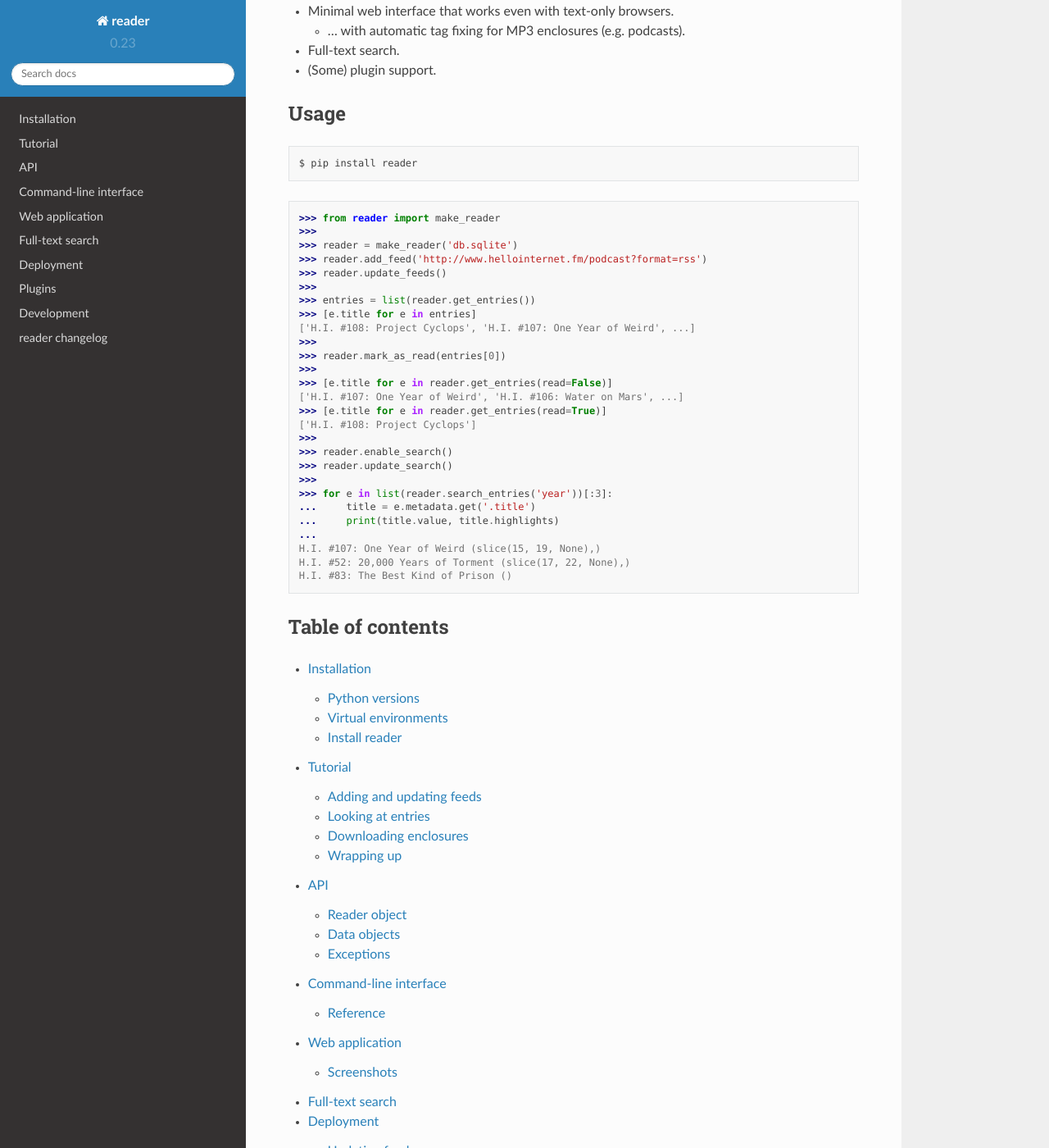
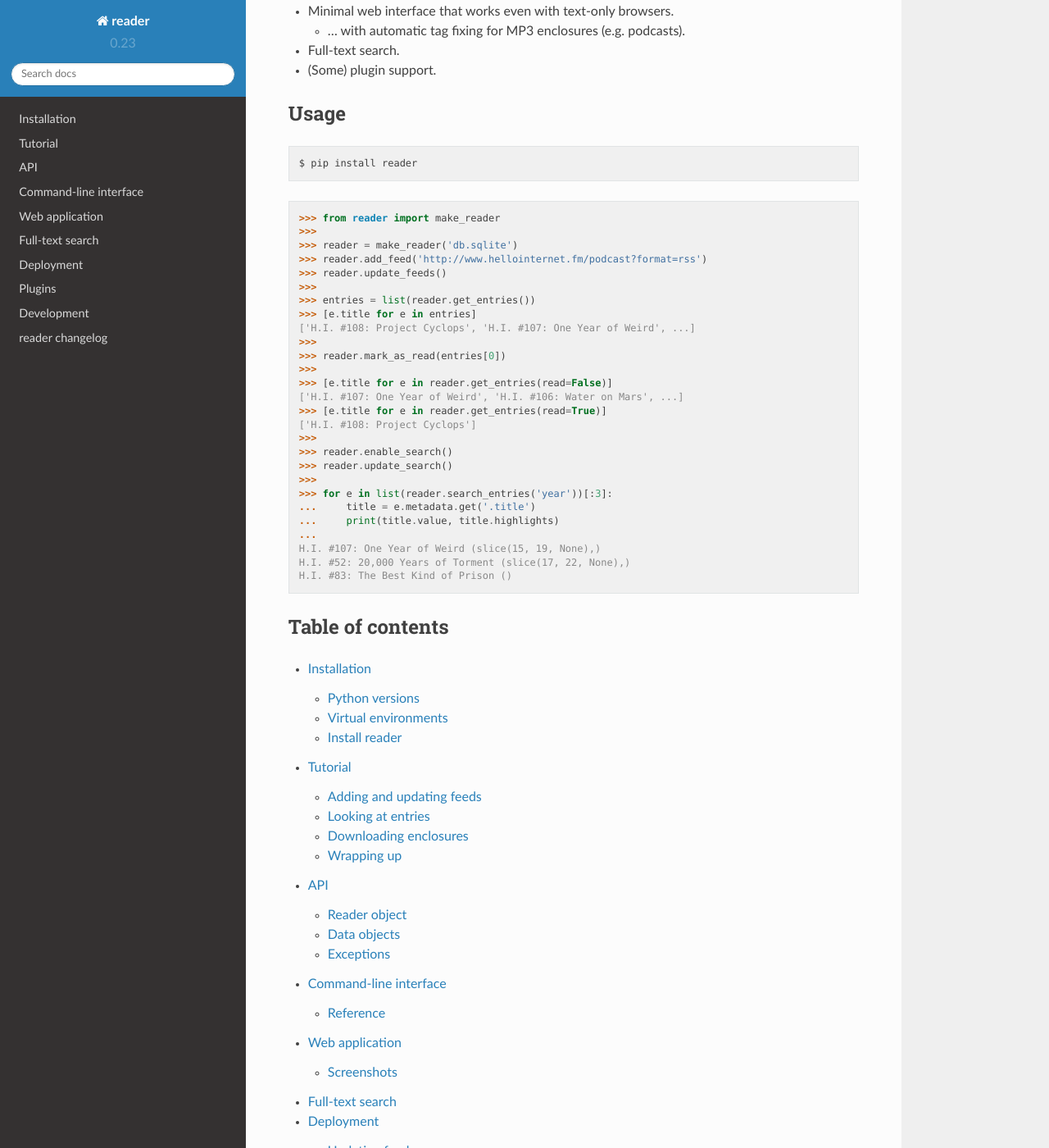
Before and after one commit to Alcides1123/reader, a Sphinx documentation site: the page built from docs/index.rst, in a window 1280 px wide and 1400 px high, scrolled down 286 px. Shown: the whole window at 82% size. Built offline with Sphinx 7.4.7 and the Read the Docs theme 2.0.0, drawn with Linux system fonts in a browser that asks for light colours.

Commit message:
Docs Pygments style.

```diff
--- a/docs/conf.py
+++ b/docs/conf.py
@@ -30,6 +30,7 @@ todo_include_todos = False
 
 autodoc_member_order = 'bysource'
 
+pygments_style = 'friendly'
 
 html_theme = 'sphinx_rtd_theme'
 html_static_path = []
```
